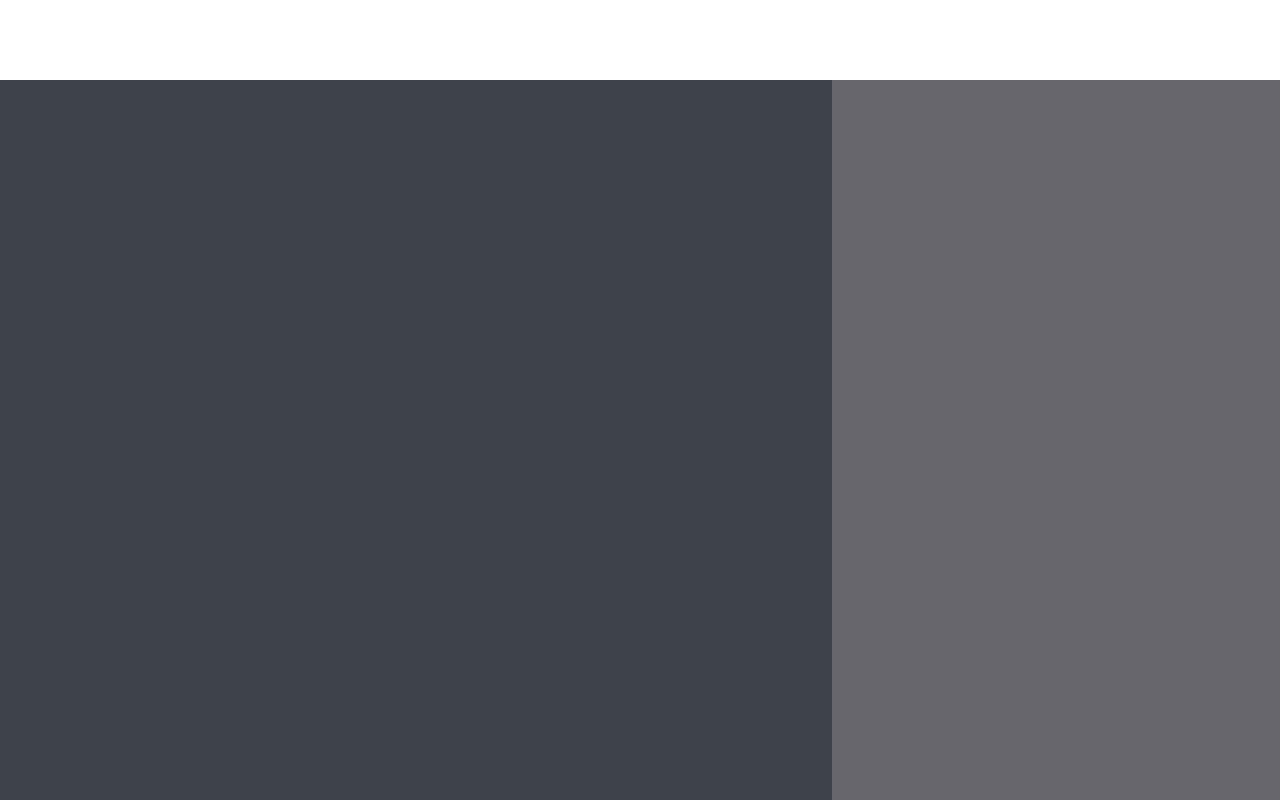
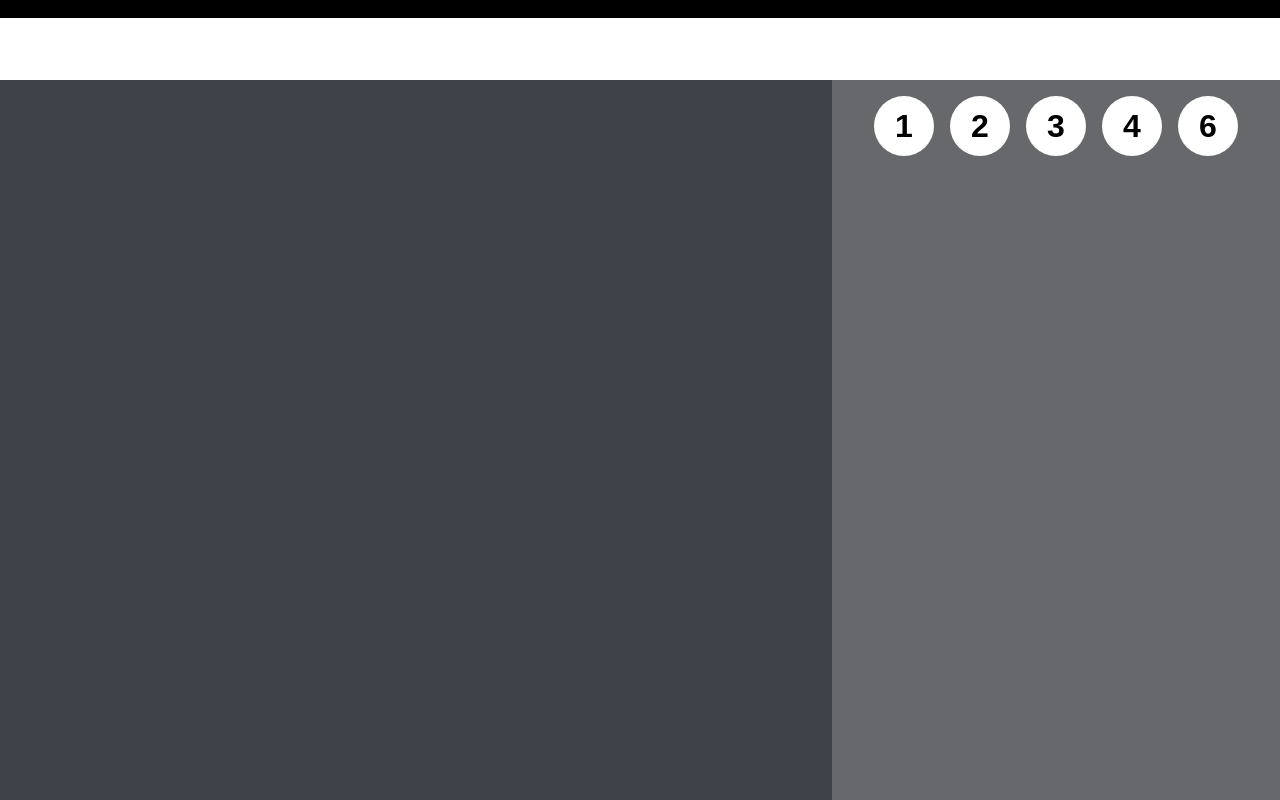
Before and after one commit to VISHNU7KASIREDDY/cricket-score-tracker, a React (Vite) app: page / in a window 1280 px wide. Built offline with nearby package versions, Linux system fonts and the light colour scheme.

Commit message:
styles to buttons

```diff
--- a/src/Core.jsx
+++ b/src/Core.jsx
@@ -1,5 +1,5 @@
 import React from 'react'
-import './index.css'
+import './all.css'
 function Core(){
   return (
     <div className='core'></div>
--- a/src/Navbar.jsx
+++ b/src/Navbar.jsx
@@ -1,8 +1,8 @@
 import React from 'react'
-
+import './all.css'
 function Navbar (){
   return (
-    <div className='navbar'></div>
+    <div className='navbar'>Navbar</div>
   )
 }
 
--- a/src/Tools.jsx
+++ b/src/Tools.jsx
@@ -1,9 +1,22 @@
 import React from 'react'
-import './index.css'
+import './all.css'
 
 function Tools() {
   return (
-    <div className='tools'></div>
+    <div className='tools'>
+      <div className='icons' >
+        <div className='counter-buttons'>
+          <button className='round'>1</button>
+          <button className='round'>2</button>
+          <button className='round'>3</button>
+          <button className='round'>4</button>
+          <button className='round'>6</button>
+        </div>
+        <div className='special-buttons'>
+
+        </div>
+      </div>
+    </div>
   )
 }
 
--- a/src/all.css
+++ b/src/all.css
@@ -34,7 +34,7 @@
     align-items: center;
   }
 
-  #icons {
+  .icons {
     display: flex;
     flex-direction: column;
     gap: 1rem;
@@ -44,14 +44,20 @@
   .counter-buttons {
     display: flex;
     flex-wrap: wrap;
-    gap: 0.5rem;
+    gap: 1rem;
+    justify-content: center;
+  }
+  .special-buttons {
+    display: flex;
+    flex-wrap: wrap;
+    gap: 1rem;
     justify-content: center;
   }
 
-
   .round {
-    width: 20px;
-    height: 20px;
+    width: 60px;
+    height: 60px;
+    font-size: xx-large;
     border-radius: 50%;
     border: none;
     background-color: white;
```
